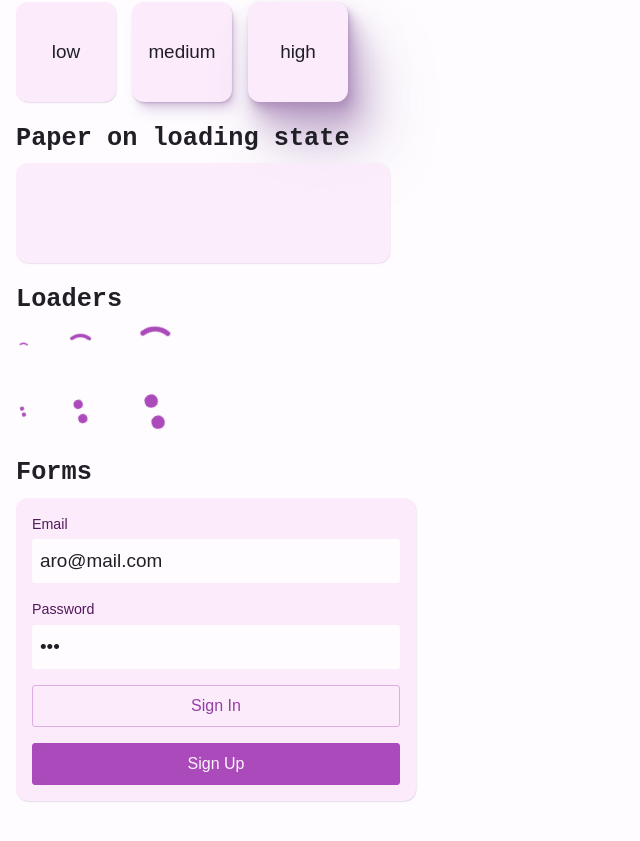
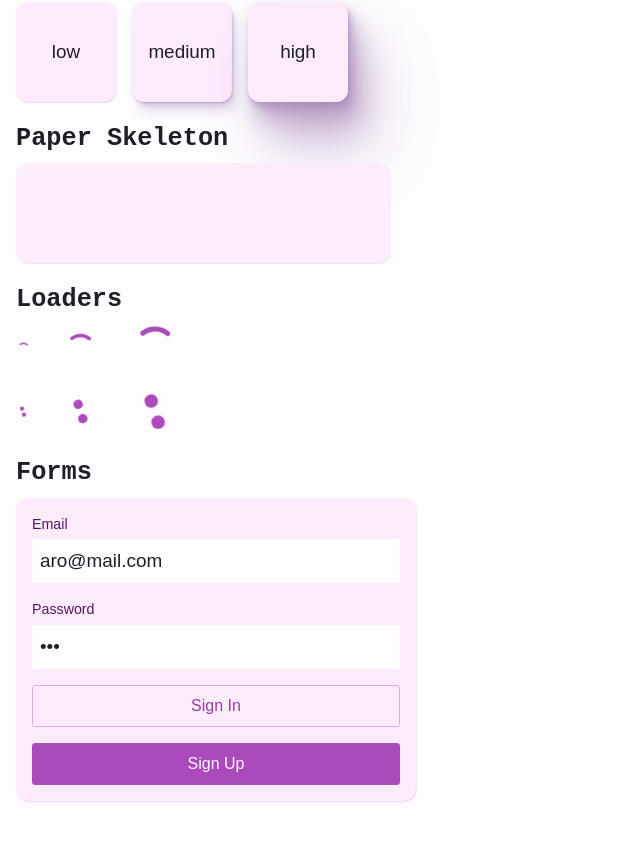
Before and after one commit to notAro14/next-ts-starter, a Next.js app: page / in a window 1280 px wide. Shown: the part 900-1741 px from the top of the page, without its empty margins (0-640 px from the left). Built offline with nearby package versions, Linux system fonts and the light colour scheme.

Commit message:
Update section title

```diff
--- a/src/pages/index.tsx
+++ b/src/pages/index.tsx
@@ -116,7 +116,7 @@ const IndexPage: NextPageWithLayout = () => {
             ))}
           </Flex>
         </Section>
-        <Section title="Paper on loading state">
+        <Section title="Paper Skeleton">
           <Paper
             css={{
               height: 100,
```
